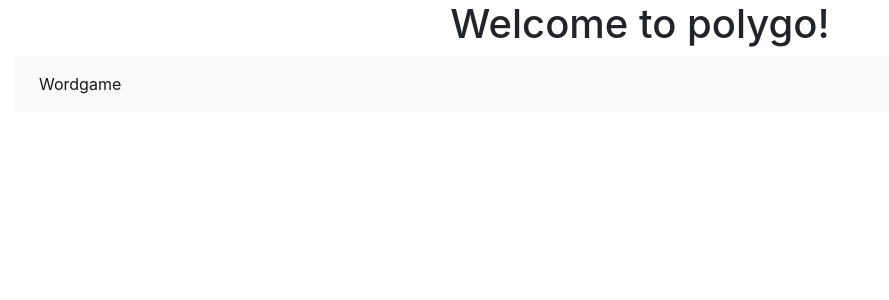
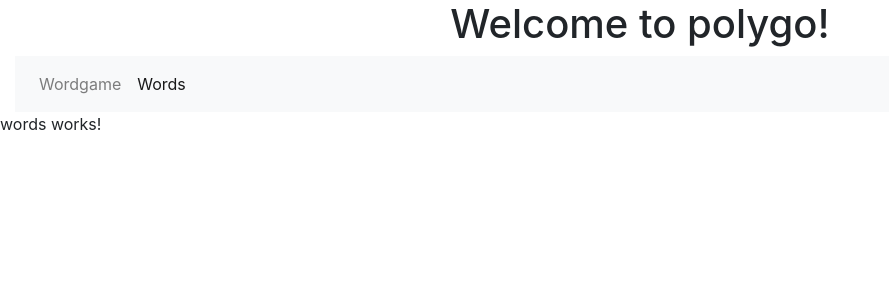
Before and after one commit to maartenl/polygo, an Angular app: page /words in a window 1280 px wide. Before the commit this address led to /. Shown: the top 300 px of the page, without its empty margins (0-889 px from the left). Built offline with nearby package versions, Linux system fonts and the light colour scheme.

Commit message:
/* added a second route for administrating the words. */

```diff
--- a/src/app/app-routing.module.ts
+++ b/src/app/app-routing.module.ts
@@ -1,9 +1,12 @@
 import { NgModule } from '@angular/core';
 import { Routes, RouterModule } from '@angular/router';
 import { WordgameComponent } from './wordgame/wordgame.component';
+import { WordsComponent } from './words/words.component';
 
 const routes: Routes = [
+  { path: '', redirectTo: '/wordgame', pathMatch: 'full' },
   { path: 'wordgame', component: WordgameComponent },
+  { path: 'words', component: WordsComponent },
 ];
 
 @NgModule({
--- a/src/app/app.component.html
+++ b/src/app/app.component.html
@@ -11,8 +11,11 @@
     </button>
     <div class="collapse navbar-collapse" id="navbarNav">
       <ul class="navbar-nav">
-        <li class="nav-item active">
+        <li class="nav-item" routerLinkActive="active">
           <a class="nav-link" href="#" routerLink="/wordgame">Wordgame <span class="sr-only">(current)</span></a>
+        </li>
+        <li class="nav-item" routerLinkActive="active">
+          <a class="nav-link" href="#" routerLink="/words">Words</a>
         </li>
       </ul>
     </div>
--- a/src/app/app.module.ts
+++ b/src/app/app.module.ts
@@ -7,11 +7,13 @@ import { AppRoutingModule } from './app-routing.module';
 import { AppComponent } from './app.component';
 import { WordgameComponent } from './wordgame/wordgame.component';
 import { FormsModule, ReactiveFormsModule } from '@angular/forms';
+import { WordsComponent } from './words/words.component';
 
 @NgModule({
   declarations: [
     AppComponent,
-    WordgameComponent
+    WordgameComponent,
+    WordsComponent
   ],
   imports: [
     FormsModule,
--- /dev/null
+++ b/src/app/words/words.component.html
@@ -0,0 +1,3 @@
+<p>
+  words works!
+</p>
--- /dev/null
+++ b/src/app/words/words.component.ts
@@ -0,0 +1,15 @@
+import { Component, OnInit } from '@angular/core';
+
+@Component({
+  selector: 'app-words',
+  templateUrl: './words.component.html',
+  styleUrls: ['./words.component.css']
+})
+export class WordsComponent implements OnInit {
+
+  constructor() { }
+
+  ngOnInit() {
+  }
+
+}
```
Also changed, not shown: src/app/words/words.component.css (added), 1 other file (tests, documents, lock files or other folders).
